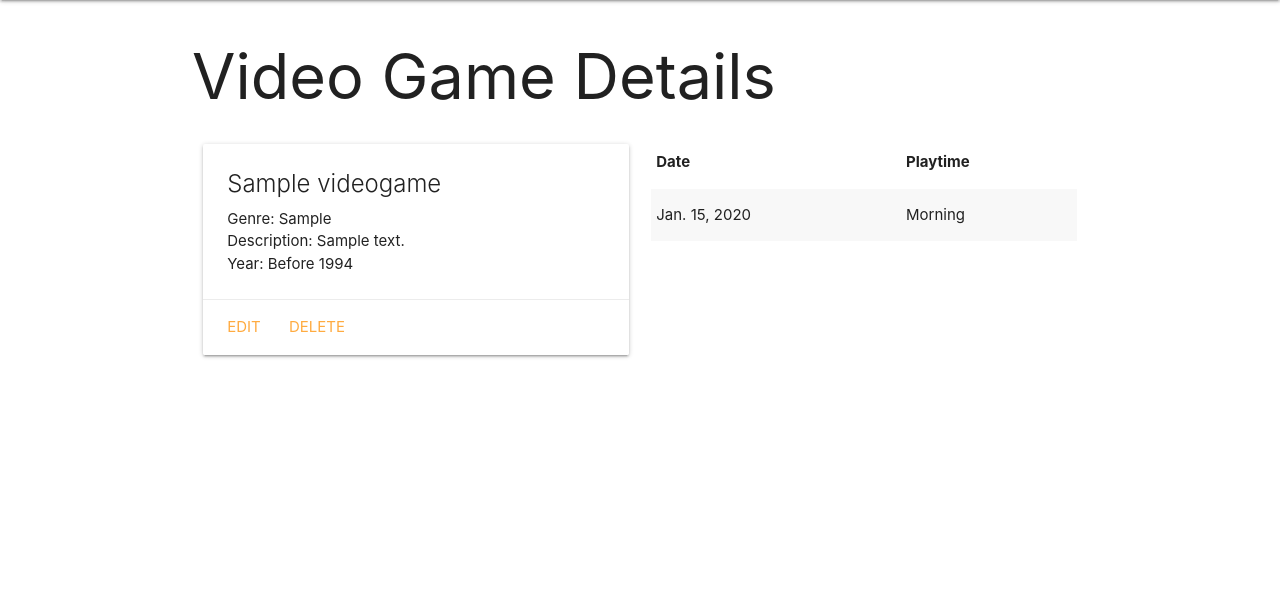
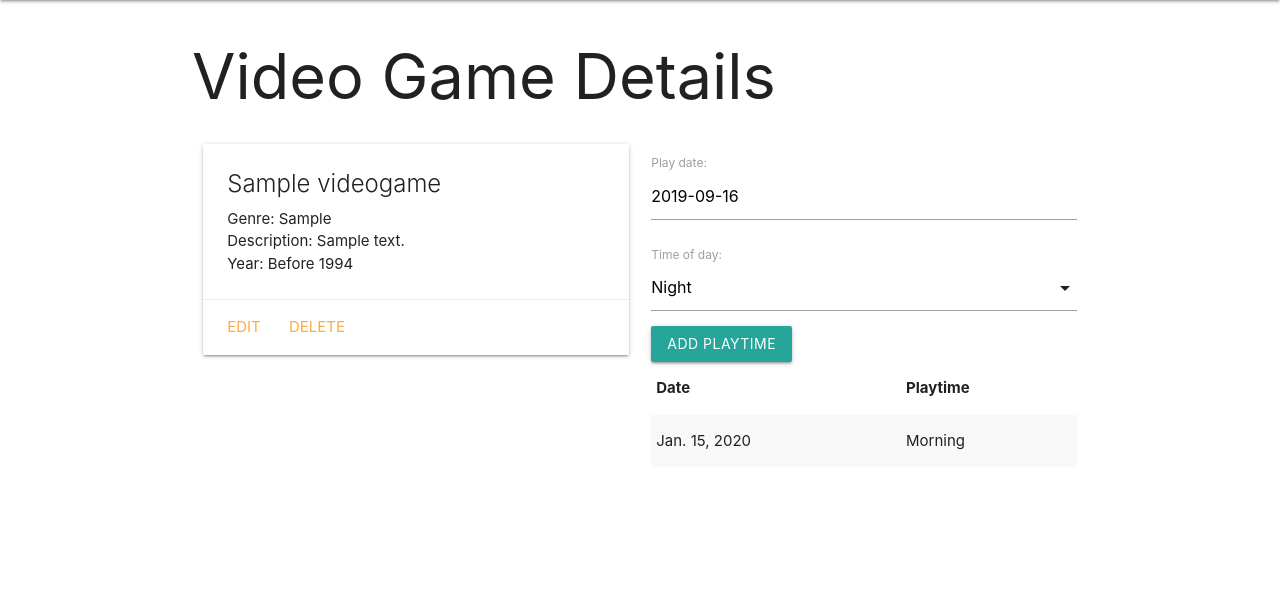
Before and after one commit to robified/django-vgcollector, a Django app: page /videogames/1/ in a window 1280 px wide. Shown: the part 64-666 px from the top of the page. Run offline with Django 3.2, Linux system fonts and the light colour scheme; tables that the repository leaves empty hold one stand-in row (values such as "Sample post").

Commit message:
Add form action/date-picker and fix dropdown menu for time of day.

```diff
--- a/main_app/templates/videogames/detail.html
+++ b/main_app/templates/videogames/detail.html
@@ -25,6 +25,11 @@
     </div>
 
     <div class="col s6">
+        <form action="{% url 'add_playtime' videogame.id %}" method="POST">
+            {% csrf_token %}
+            {{ playtime_form.as_p }}
+            <input type="submit" class="btn" value="Add Playtime">
+        </form>
         <table class="striped">
             <thead>
                 <tr><th>Date</th><th>Playtime</th></tr>
@@ -41,4 +46,17 @@
         </table>
     </div>
 </div>
+
+<script>
+    var dateEl = document.getElementById('id_date');
+    M.Datepicker.init(dateEl, {
+        format: 'yyyy-mm-dd',
+        defaultDate: new Date(),
+        setDefaultDate: true,
+        autoClose: true
+    });
+
+    var selectEl = document.getElementById('id_time_of_day');
+    M.FormSelect.init(selectEl);
+</script>
 {% endblock %}
```
